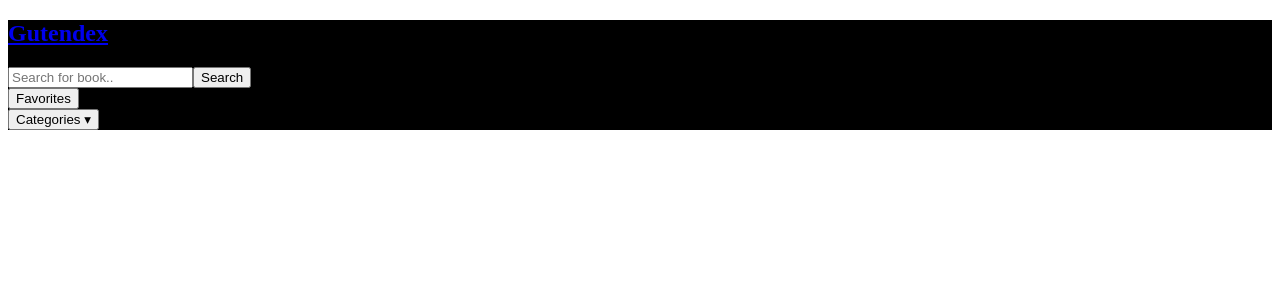
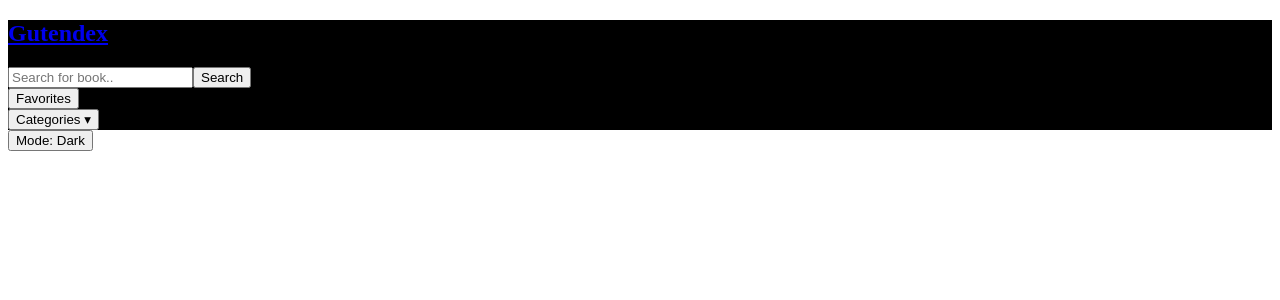
Before and after one commit to emr102025/Gutendex, a React app: page / in a window 1280 px wide. Shown: the top 300 px of the page. Built offline with nearby package versions, Linux system fonts and the light colour scheme; the HTML template or start-up script is replaced by a standard one.

Commit message:
Added and imported ThemeSwitch

```diff
--- a/package.json
+++ b/package.json
@@ -10,6 +10,7 @@
     "preview": "vite preview"
   },
   "dependencies": {
+    "axios": "^1.13.5",
     "react": "^19.2.0",
     "react-dom": "^19.2.0",
     "react-icons": "^5.5.0",
--- a/src/App.jsx
+++ b/src/App.jsx
@@ -2,6 +2,7 @@
 import { useState } from "react";
 import Header from "./components/Header/Header";
 import { Outlet } from "react-router-dom";
+import ThemeSwitcher from "./components/ThemeSwitcher/ThemeSwitcher.jsx";
 
 import "./App.css";
 
@@ -10,6 +11,7 @@ function App() {
     <>
       <Header />
       <Outlet />
+      <ThemeSwitcher />
     </>
   );
 }
--- /dev/null
+++ b/src/components/Context/ThemeContext.jsx
@@ -0,0 +1,28 @@
+import { useContext, createContext, useState, useEffect } from "react";
+
+// initialize context
+const ThemeContext = createContext();
+
+//hook
+// eslint-disable-next-line react-refresh/only-export-components
+export const useTheme = () => useContext(ThemeContext);
+
+export const ThemeProvider = ({ children }) => {
+  const [theme, setTheme] = useState("Dark");
+
+  const toggleTheme = () => {
+    setTheme((prev) => (prev === "Dark" ? "Light" : "Dark"));
+  };
+
+  useEffect(() => {
+    document.body.className = theme;
+  }, [theme]);
+
+  const providerObject = { theme, toggleTheme };
+
+  return (
+    <ThemeContext.Provider value={providerObject}>
+      {children}
+    </ThemeContext.Provider>
+  );
+};
--- /dev/null
+++ b/src/components/ThemeSwitcher/ThemeSwitcher.jsx
@@ -0,0 +1,12 @@
+import { useTheme } from "../Context/ThemeContext.jsx";
+
+export default function ThemeSwitcher() {
+  const { theme, toggleTheme } = useTheme();
+  return (
+    <>
+      <button className={theme} onClick={toggleTheme}>
+        Mode: {theme}
+      </button>
+    </>
+  );
+}
--- a/src/main.jsx
+++ b/src/main.jsx
@@ -2,11 +2,14 @@ import { StrictMode } from "react";
 import { createRoot } from "react-dom/client";
 import { BrowserRouter } from "react-router-dom";
 import App from "./App.jsx";
+import { ThemeProvider } from "./components/Context/ThemeContext.jsx";
 
 createRoot(document.getElementById("root")).render(
   <StrictMode>
     <BrowserRouter>
-      <App />
+      <ThemeProvider>
+        <App />
+      </ThemeProvider>
     </BrowserRouter>
   </StrictMode>,
 );
```
Also changed, not shown: 1 other file (tests, documents, lock files or other folders).
